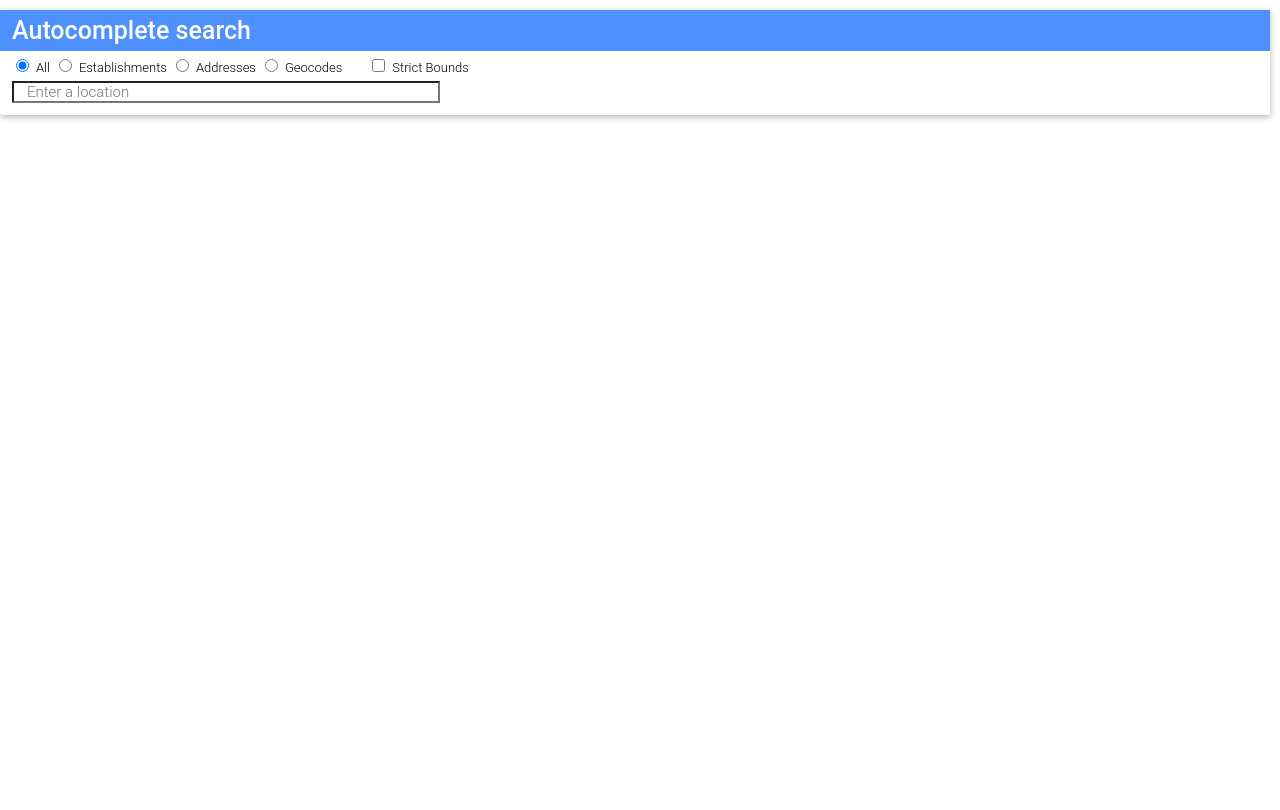
After one commit to archydeberker/wildly-backend, a Flask app: page /map in a window 1280 px wide. The commit adds this page. Run offline with Flask 2, Linux system fonts and the light colour scheme; parts of the project's set-up code (start-up, migrations or seed data) failed here and were passed over; some libraries are stand-ins or nearby versions.

Commit message:
Add location-finding functionality in addition to postcodes

```diff
--- a/routes.py
+++ b/routes.py
@@ -4,6 +4,7 @@ import flask
 from flask import Blueprint, jsonify, request, render_template, flash, redirect, url_for
 from forms import RegisterForm
 import actions
+import constants
 import auth
 
 api = Blueprint("api", __name__)
@@ -20,12 +21,16 @@ def register():
             flash(f"We couldn't send an email to {form.email.data}, please check and try again!", category="warning")
         except IndexError:
             flash(f" We couldn't find a location for {form.postcode.data}, please check and try again!")
-    return render_template('register.html', title='Weather Window', form=form)
+    return render_template('register.html', title='Weather Window', form=form, GOOGLE_API_KEY=constants.GOOGLE_API_KEY)
 
 
 @api.route("/")
 def index():
     return render_template('base.html')
+
+@api.route("/map")
+def map():
+    return render_template('map.html', GOOGLE_API_KEY=constants.GOOGLE_API_KEY)
 
 
 @api.route("/flash")
--- /dev/null
+++ b/templates/map.html
@@ -0,0 +1,168 @@
+<!DOCTYPE html>
+<html>
+  <head>
+    <title>Place Autocomplete</title>
+    <meta name="viewport" content="initial-scale=1.0, user-scalable=no">
+    <meta charset="utf-8">
+    <style>
+      /* Always set the map height explicitly to define the size of the div
+       * element that contains the map. */
+      #map {
+        height: 100%;
+      }
+      /* Optional: Makes the sample page fill the window. */
+      html, body {
+        height: 100%;
+        margin: 0;
+        padding: 0;
+      }
+      #description {
+        font-family: Roboto;
+        font-size: 15px;
+        font-weight: 300;
+      }
+
+      #infowindow-content .title {
+        font-weight: bold;
+      }
+
+      #infowindow-content {
+        display: none;
+      }
+
+      #map #infowindow-content {
+        display: inline;
+      }
+
+      .pac-card {
+        margin: 10px 10px 0 0;
+        border-radius: 2px 0 0 2px;
+        box-sizing: border-box;
+        -moz-box-sizing: border-box;
+        outline: none;
+        box-shadow: 0 2px 6px rgba(0, 0, 0, 0.3);
+        background-color: #fff;
+        font-family: Roboto;
+      }
+
+      #pac-container {
+        padding-bottom: 12px;
+        margin-right: 12px;
+      }
+
+      .pac-controls {
+        display: inline-block;
+        padding: 5px 11px;
+      }
+
+      .pac-controls label {
+        font-family: Roboto;
+        font-size: 13px;
+        font-weight: 300;
+      }
+
+      #pac-input {
+        background-color: #fff;
+        font-family: Roboto;
+        font-size: 15px;
+        font-weight: 300;
+        margin-left: 12px;
+        padding: 0 11px 0 13px;
+        text-overflow: ellipsis;
+        width: 400px;
+      }
+
+      #pac-input:focus {
+        border-color: #4d90fe;
+      }
+
+      #title {
+        color: #fff;
+        background-color: #4d90fe;
+        font-size: 25px;
+        font-weight: 500;
+        padding: 6px 12px;
+      }
+    </style>
+  </head>
+  <body>
+    <div class="pac-card" id="pac-card">
+      <div>
+        <div id="title">
+          Autocomplete search
+        </div>
+        <div id="type-selector" class="pac-controls">
+          <input type="radio" name="type" id="changetype-all" checked="checked">
+          <label for="changetype-all">All</label>
+
+          <input type="radio" name="type" id="changetype-establishment">
+          <label for="changetype-establishment">Establishments</label>
+
+          <input type="radio" name="type" id="changetype-address">
+          <label for="changetype-address">Addresses</label>
+
+          <input type="radio" name="type" id="changetype-geocode">
+          <label for="changetype-geocode">Geocodes</label>
+        </div>
+        <div id="strict-bounds-selector" class="pac-controls">
+          <input type="checkbox" id="use-strict-bounds" value="">
+          <label for="use-strict-bounds">Strict Bounds</label>
+        </div>
+      </div>
+      <div id="pac-container">
+        <input id="pac-input" type="text"
+            placeholder="Enter a location">
+      </div>
+    </div>
+
+    <script>
+      // This example requires the Places library. Include the libraries=places
+      // parameter when you first load the API. For example:
+      // <script src="https://maps.googleapis.com/maps/api/js?key=YOURAPIKEY&libraries=places">
+
+      function initMap() {
+
+        var card = document.getElementById('pac-card');
+        var input = document.getElementById('pac-input');
+        var types = document.getElementById('type-selector');
+        var strictBounds = document.getElementById('strict-bounds-selector');
+
+        var autocomplete = new google.maps.places.Autocomplete(input);
+
+        // Set the data fields to return when the user selects a place.
+        autocomplete.setFields(
+            ['address_components', 'geometry', 'icon', 'name']);
+
+        autocomplete.addListener('place_changed', function() {
+          infowindow.close();
+          marker.setVisible(false);
+          var place = autocomplete.getPlace();
+          if (!place.geometry) {
+            // User entered the name of a Place that was not suggested and
+            // pressed the Enter key, or the Place Details request failed.
+            window.alert("No details available for input: '" + place.name + "'");
+            return;
+          }
+
+          var address = '';
+          if (place.address_components) {
+            address = [
+              (place.address_components[0] && place.address_components[0].short_name || ''),
+              (place.address_components[1] && place.address_components[1].short_name || ''),
+              (place.address_components[2] && place.address_components[2].short_name || '')
+            ].join(' ');
+          }
+
+          infowindowContent.children['place-icon'].src = place.icon;
+          infowindowContent.children['place-name'].textContent = place.name;
+          infowindowContent.children['place-address'].textContent = address;
+          infowindow.open(map, marker);
+        });
+
+
+      }
+    </script>
+    <script src="https://maps.googleapis.com/maps/api/js?key={{GOOGLE_API_KEY}}&libraries=places&callback=initMap"
+        async defer></script>
+  </body>
+</html>
```
Also changed, not shown: actions.py (+4 -13 lines), cal.py (+16 -0 lines), geo.py (+17 -2 lines), scripts/get_weather_windows.py (+2 -12 lines), templates/register.html (+51 -2 lines), tests/test_calendar.py (+41 -7 lines).
